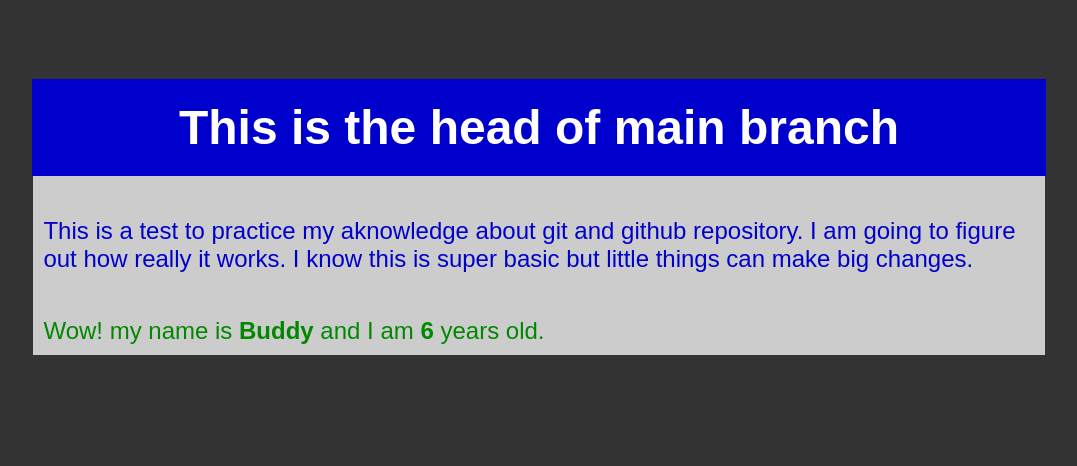
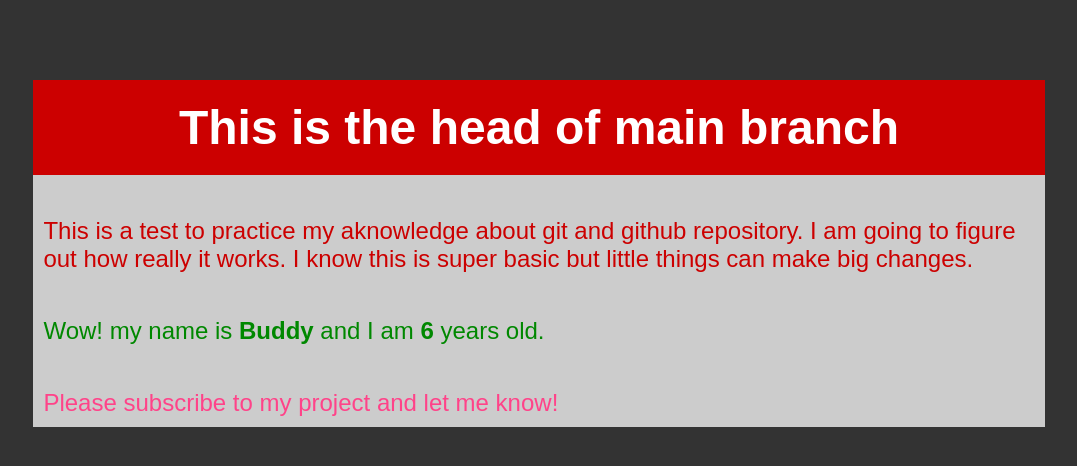
Before and after one commit to TheSunLand7/test-merge1, a plain HTML site: page index.html in a window 1280 px wide. Shown: the whole page, without its empty margins (101-1178 px from the left). Drawn offline with Linux system fonts and the light colour scheme.

Commit message:
Adding subscribe and color pink to that
Signed-off-by: Josue CT <jos.ct101@gmail.com>

```diff
--- a/css/style.css
+++ b/css/style.css
@@ -14,17 +14,21 @@ h1 {
     padding-top: 20px;
     padding-bottom: 20px;
     color: #fff;
-    background-color: #00c;
+    background-color: #c00;
     text-align: center;
-    outline: 1px solid #00c;
 }
 
 p#first {
     padding: 10px;
-    color: #00c;
+    color: #c00;
 }
 
 p#add {
     padding: 10px;
     color: #080;
 }
+
+p#subscribe {
+    padding: 10px;
+    color: #ff4389;
+}
--- a/index.html
+++ b/index.html
@@ -14,6 +14,9 @@
             This is a test to practice my aknowledge about git and github repository. I am going to figure out how really it works. I know this is super basic but little things can make big changes.
         </p>
         <p id="add"></p>
+        <p id="subscribe">
+            Please subscribe to my project and let me know!
+        </p>
     </div>
     <!--Here the file of js-->
     <script src="js/script.js"></script>
```
